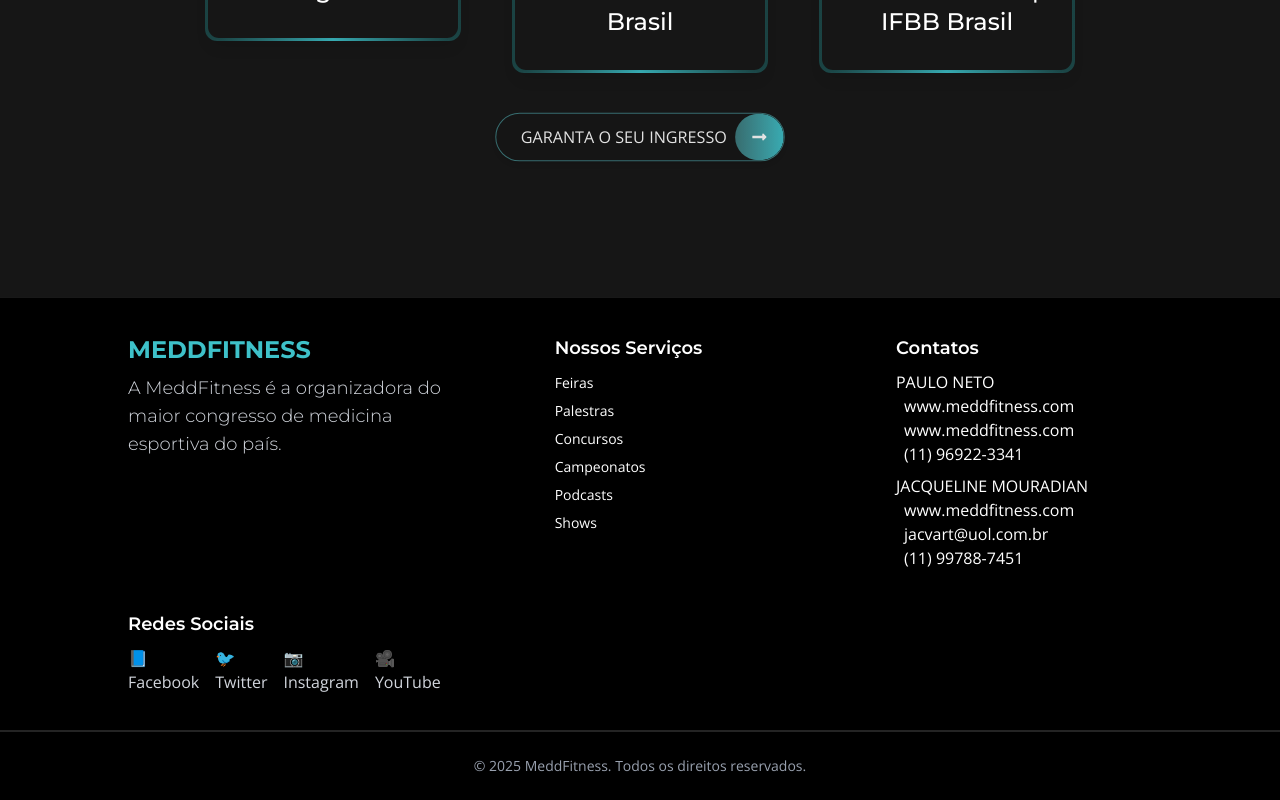
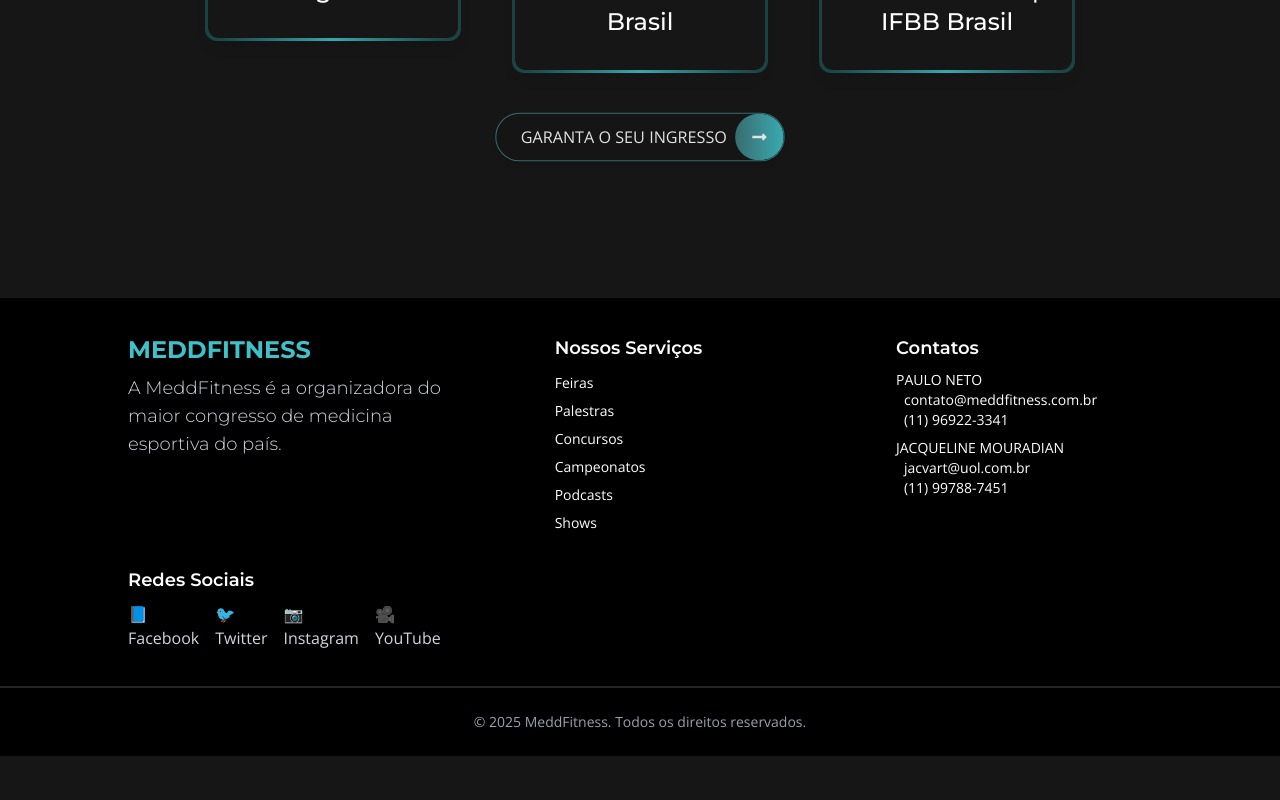
Before and after one commit to EricFrota-Dev/meddfitness-next, a Next.js app: page / in a window 1280 px wide. Shown: the part 1020-1820 px from the top of the page. After the commit the page ends 1776 px from the top, so only its background shows below. Built offline with nearby package versions, Linux system fonts and the light colour scheme.

Commit message:
whats messages

```diff
--- a/src/app/CongressoMeddfitness/constants.ts
+++ b/src/app/CongressoMeddfitness/constants.ts
@@ -175,7 +175,7 @@
 export const about: About[] = [
   {
     title: "SOBRE O EVENTO",
-    desc: "Idealizado para percorrer o Brasil, o MeddFitness promove o acesso à medicina esportiva baseada em evidências, com foco no fisiculturismo, performance e bem-estar. É um espaço interativo e acessível para médicos, nutricionistas, fisioterapeutas, educadores físicos, atletas, estudantes e profissionais da saúde.",
+    desc: "Idealizado para percorrer o Brasil, o MeddFitness promove o acesso à medicina integrativa baseada em evidências, com foco no fisiculturismo, performance e bem-estar. É um espaço interativo e acessível para médicos, nutricionistas, fisioterapeutas, educadores físicos, atletas, estudantes e profissionais da saúde.",
     icon: aboutIccon,
   },
   {
--- a/src/app/CongressoMeddfitness/page.tsx
+++ b/src/app/CongressoMeddfitness/page.tsx
@@ -56,9 +56,9 @@
               <span>1ª Edição do MEDDFITNESS – Olímpia - SP</span>
             </h1>
             <h2>
-              O WORKSHOP MEDDFITNESS 2025 marca o início de uma nova era na
-              medicina esportiva, reunindo especialistas, atletas, pesquisadores
-              e profissionais do setor fitness para compartilhar conhecimento,
+              O MEDDFITNESS 2025 marca o início de uma nova era na medicina
+              esportiva, reunindo especialistas, atletas, pesquisadores e
+              profissionais do setor fitness para compartilhar conhecimento,
               inovação e experiências.
             </h2>
           </div>
--- a/src/app/Contact/constants/index.ts
+++ b/src/app/Contact/constants/index.ts
@@ -1,11 +1,11 @@
 export const contacts = [
   {
     name: "PAULO NETO",
-    contacts: ["www.meddfitness.com", "www.meddfitness.com", "(11) 96922-3341"],
+    contacts: ["contato@meddfitness.com.br", "(11) 96922-3341"],
   },
   {
     name: "JACQUELINE MOURADIAN",
-    contacts: ["www.meddfitness.com", "jacvart@uol.com.br", "(11) 99788-7451"],
+    contacts: ["jacvart@uol.com.br", "(11) 99788-7451"],
   },
   // {
   //   name: "LEANDRO MORAES",
--- a/src/components/layout/Footer/index.tsx
+++ b/src/components/layout/Footer/index.tsx
@@ -65,7 +65,7 @@
           </div>
 
           {/* Coluna 3 - Contato */}
-          <div className="w-full md:w-1/4 list-none">
+          <div className="w-full md:w-1/4 list-none text-sm">
             <h3 className="text-lg font-semibold pb-2">Contatos</h3>
             {/* <p className="text-sm text-gray-300">📞 (11) 96922-3341</p> */}
             {contacts.map((contact, i) => (
```
